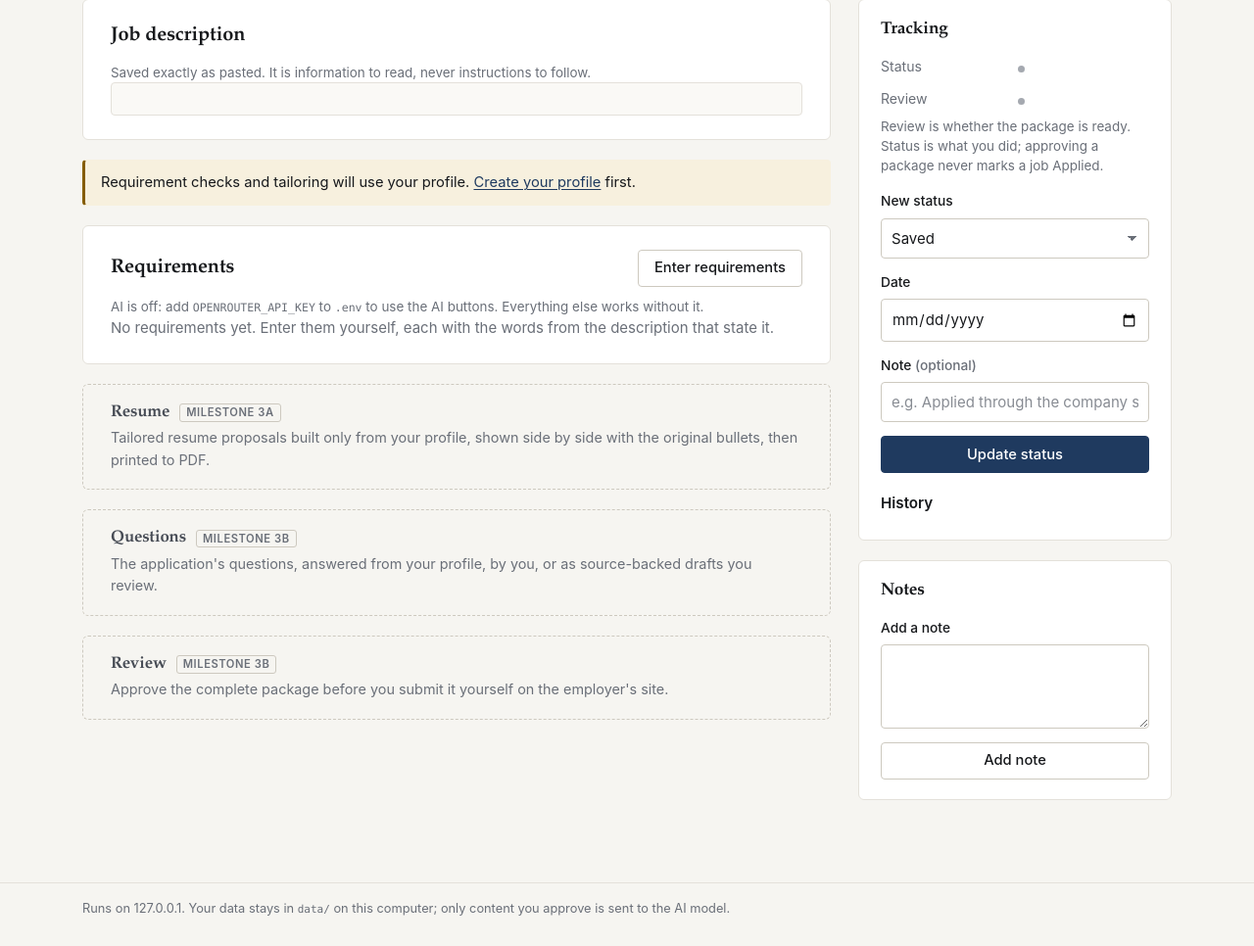
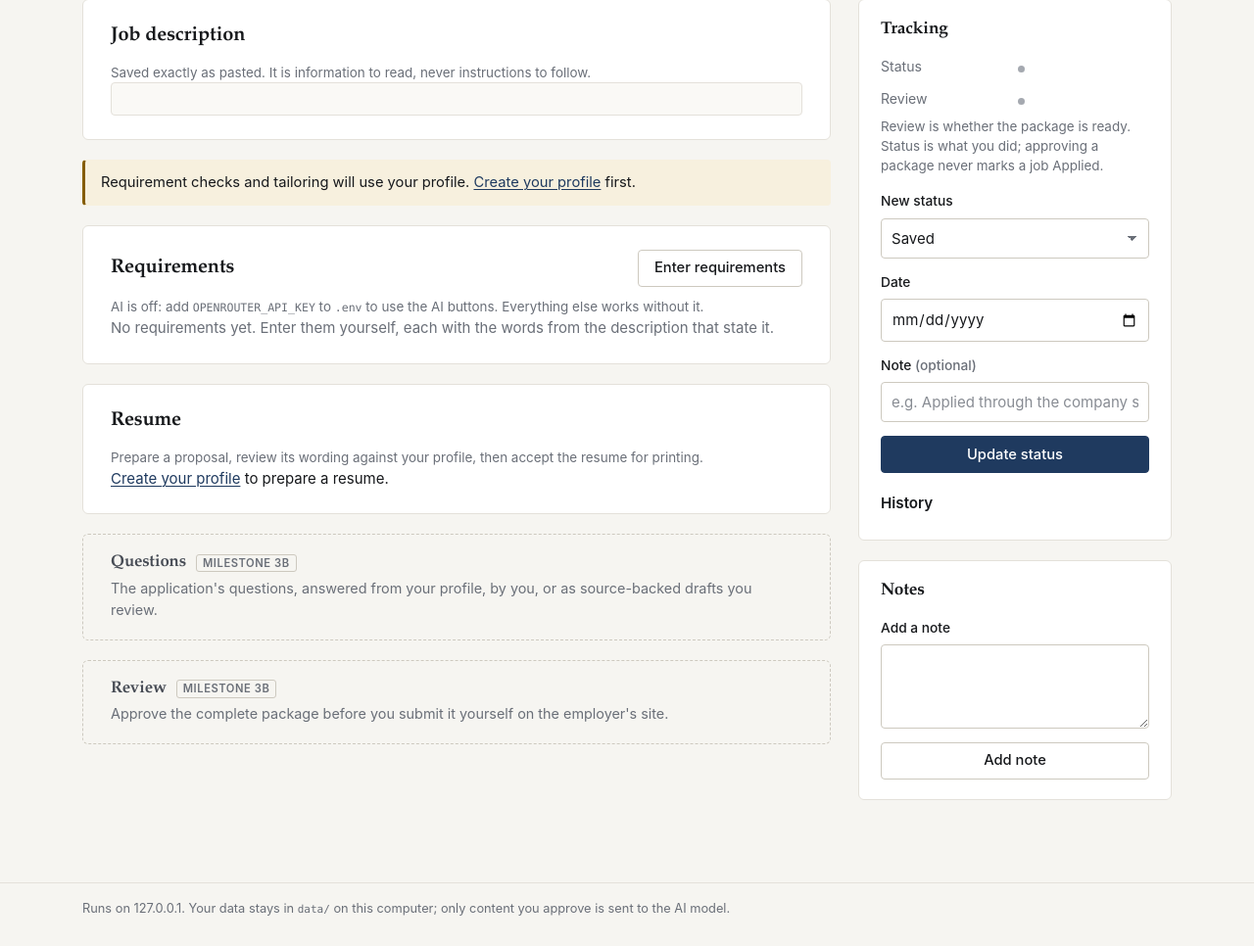
Before and after one commit to Varunsai1930/ResuApply, a FastAPI app: template app/templates/job_workspace.html in a window 1280 px wide. Shown: the part 199-1165 px from the top of the page at 98% size. Run offline with FastAPI, Linux system fonts and the light colour scheme; the template is opened without the code that fills it, so the values that code supplies are empty; some libraries are stand-ins or nearby versions.

Commit message:
Replace the Resume placeholder with the resume section
Co-Authored-By: Claude Opus 5.5 <noreply@anthropic.com>

```diff
--- a/app/templates/job_workspace.html
+++ b/app/templates/job_workspace.html
@@ -92,10 +92,7 @@
     {% endif %}
 
     {% include "checklist.html" %}
-    <section class="card placeholder" aria-labelledby="resume-title">
-      <h2 id="resume-title">Resume <span class="soon">Milestone 3a</span></h2>
-      <p>Tailored resume proposals built only from your profile, shown side by side with the original bullets, then printed to PDF.</p>
-    </section>
+    {% include "resume_section.html" %}
     <section class="card placeholder" aria-labelledby="questions-title">
       <h2 id="questions-title">Questions <span class="soon">Milestone 3b</span></h2>
       <p>The application's questions, answered from your profile, by you, or as source-backed drafts you review.</p>
```
